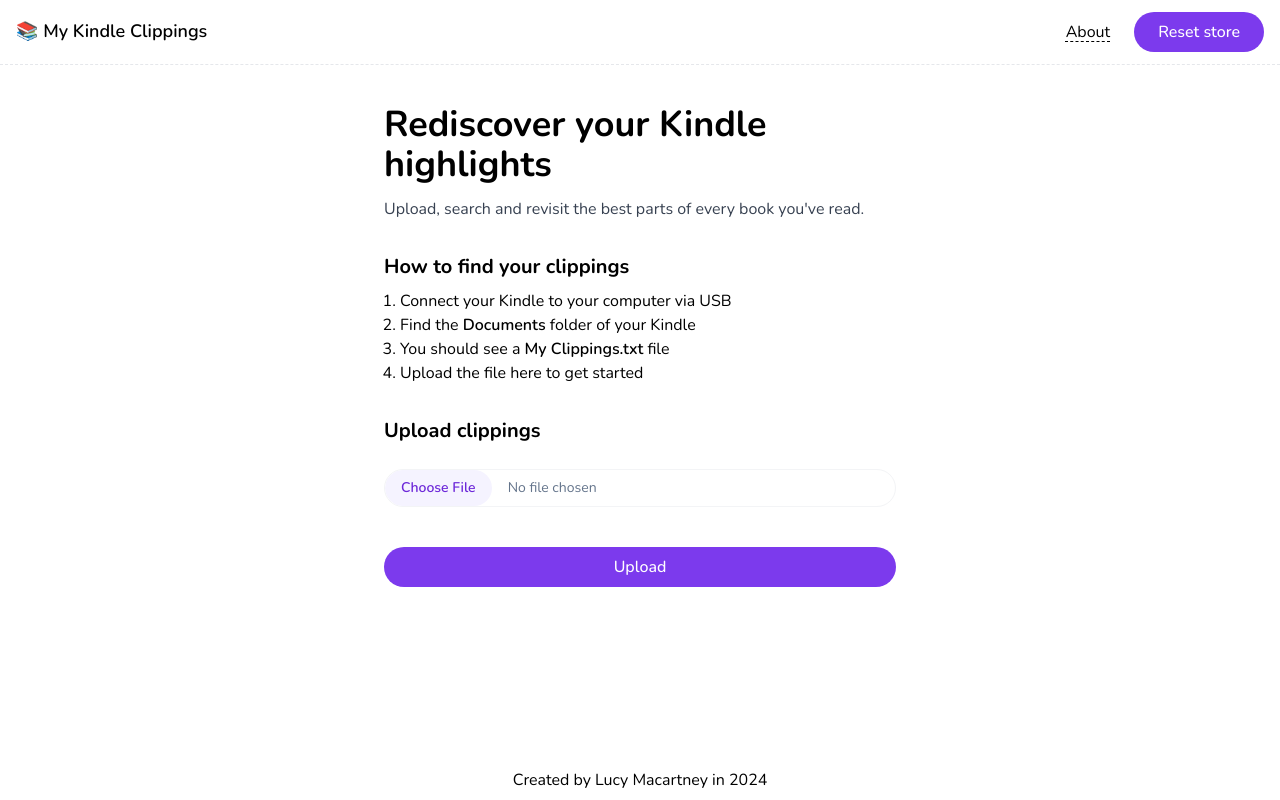
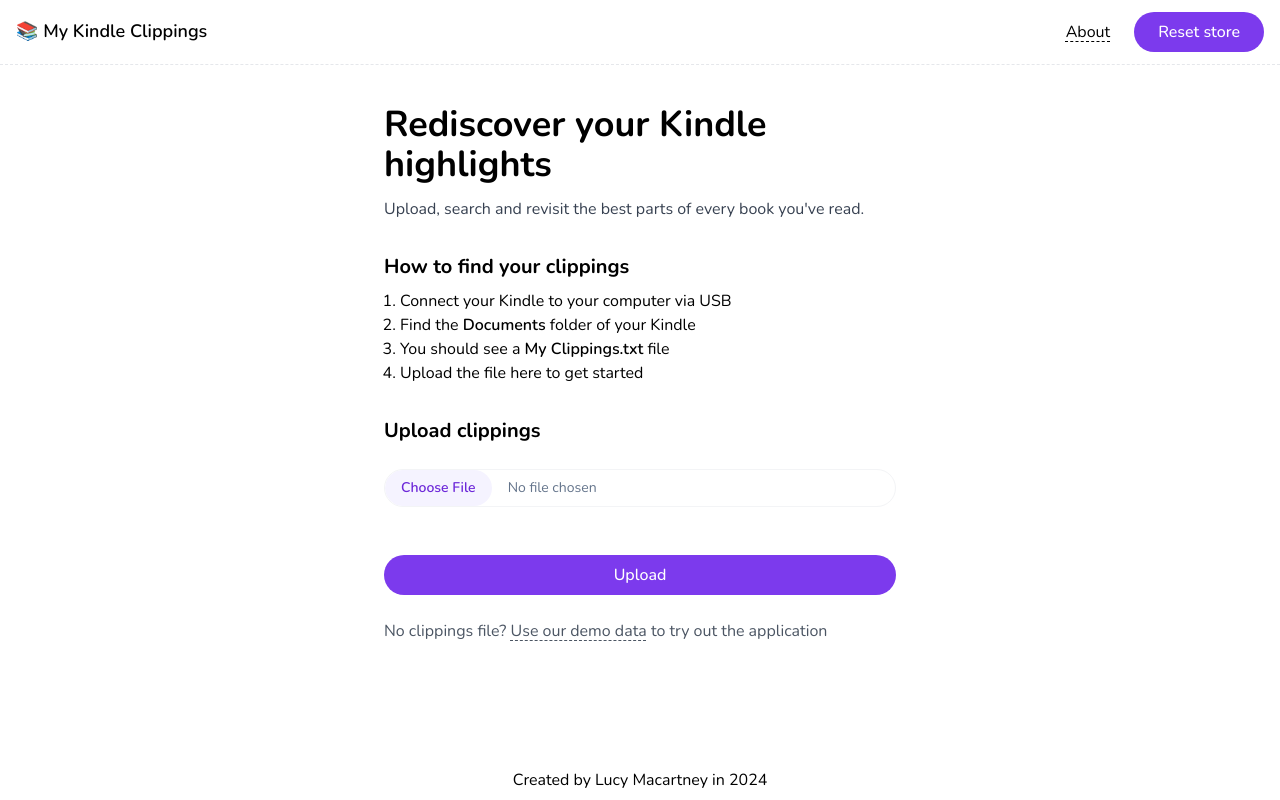
Before and after one commit to lmac-1/kindle-clippings, a Next.js app: page / in a window 1280 px wide. Built offline with nearby package versions, Linux system fonts and the light colour scheme.

Commit message:
Adds loading component

```diff
--- a/app/page.tsx
+++ b/app/page.tsx
@@ -1,6 +1,22 @@
+'use client';
+
+import { Loading } from '@/components/Loading';
 import { UploadClippings } from '@/components/UploadClippings';
+import { useState } from 'react';
 
 export default function Home() {
+  const [loading, setLoading] = useState(false);
+
+  if (loading)
+    return (
+      <div className="flex items-center flex-col gap-4">
+        <Loading />
+        <p className="text-sm text-gray-700">
+          We are preparing your quotes for you
+        </p>
+      </div>
+    );
+
   return (
     <div className="flex items-start flex-col gap-8">
       <div>
@@ -27,7 +43,7 @@
           <li>Upload the file here to get started</li>
         </ol>
       </div>
-      <UploadClippings />
+      <UploadClippings loading={loading} setLoading={setLoading} />
     </div>
   );
 }
--- /dev/null
+++ b/components/Loading/Loading.tsx
@@ -0,0 +1,23 @@
+export const Loading = () => {
+  return (
+    <div role="status" className="flex gap-4 items-center w-min">
+      <svg
+        aria-hidden="true"
+        className="inline w-4 h-4 text-gray-200 animate-spin dark:text-gray-600 fill-violet-600"
+        viewBox="0 0 100 101"
+        fill="none"
+        xmlns="http://www.w3.org/2000/svg"
+      >
+        <path
+          d="M100 50.5908C100 78.2051 77.6142 100.591 50 100.591C22.3858 100.591 0 78.2051 0 50.5908C0 22.9766 22.3858 0.59082 50 0.59082C77.6142 0.59082 100 22.9766 100 50.5908ZM9.08144 50.5908C9.08144 73.1895 27.4013 91.5094 50 91.5094C72.5987 91.5094 90.9186 73.1895 90.9186 50.5908C90.9186 27.9921 72.5987 9.67226 50 9.67226C27.4013 9.67226 9.08144 27.9921 9.08144 50.5908Z"
+          fill="currentColor"
+        />
+        <path
+          d="M93.9676 39.0409C96.393 38.4038 97.8624 35.9116 97.0079 33.5539C95.2932 28.8227 92.871 24.3692 89.8167 20.348C85.8452 15.1192 80.8826 10.7238 75.2124 7.41289C69.5422 4.10194 63.2754 1.94025 56.7698 1.05124C51.7666 0.367541 46.6976 0.446843 41.7345 1.27873C39.2613 1.69328 37.813 4.19778 38.4501 6.62326C39.0873 9.04874 41.5694 10.4717 44.0505 10.1071C47.8511 9.54855 51.7191 9.52689 55.5402 10.0491C60.8642 10.7766 65.9928 12.5457 70.6331 15.2552C75.2735 17.9648 79.3347 21.5619 82.5849 25.841C84.9175 28.9121 86.7997 32.2913 88.1811 35.8758C89.083 38.2158 91.5421 39.6781 93.9676 39.0409Z"
+          fill="currentFill"
+        />
+      </svg>
+      <p>Loading...</p>
+    </div>
+  );
+};
--- /dev/null
+++ b/components/Loading/index.ts
@@ -0,0 +1 @@
+export { Loading } from './Loading';
--- a/components/UploadClippings/UploadClippings.tsx
+++ b/components/UploadClippings/UploadClippings.tsx
@@ -5,9 +5,10 @@
 import useClippingStore from '@/store/clippingStore';
 import { useRouter } from 'next/navigation';
 
-export const UploadClippings = () => {
+type Props = { loading: boolean; setLoading: (value: boolean) => void };
+
+export const UploadClippings = ({ loading, setLoading }: Props) => {
   const [file, setFile] = useState<File | null>(null);
-  const [loading, setLoading] = useState(false);
   const [errorMessage, setErrorMessage] = useState('');
   const router = useRouter();
 
@@ -68,6 +69,7 @@
       return;
     }
   };
+
   return (
     <form onSubmit={handleSubmit} className="flex w-full flex-col gap-6">
       <label className="block text-xl font-bold" htmlFor="file">
@@ -79,14 +81,22 @@
         className="block border border-gray-100 text-slate-500 focus:ring-2 outline-none rounded-full focus:ring-violet-400 text-sm mb-4 file:mr-4 file:py-2 file:px-4 file:text-sm file:font-semibold file:bg-violet-50 file:text-violet-700 hover:file:bg-violet-100 file:border-0 file:rounded-full"
         onChange={handleFileChange}
       />
-      <Button className=" min-w-48" disabled={loading}>
-        {loading ? 'Loading...' : 'Upload'}
-      </Button>
-      {errorMessage && (
-        <p className="text-sm text-center text-gray-500">
-          Oops! {errorMessage}.
+
+      <div className="min-w-48 -mt-4">
+        <p className="text-sm text-center h-5 text-gray-500 mb-1">
+          {errorMessage && `Oops! ${errorMessage}.`}
         </p>
-      )}
+        <Button className="w-full" disabled={loading}>
+          Upload
+        </Button>
+      </div>
+      <p className="text-gray-600">
+        No clippings file?{' '}
+        <button className="decoration-dashed underline underline-offset-4 decoration-1 hover:text-violet-600 transition-colors">
+          Use our demo data
+        </button>{' '}
+        to try out the application
+      </p>
     </form>
   );
 };
```
